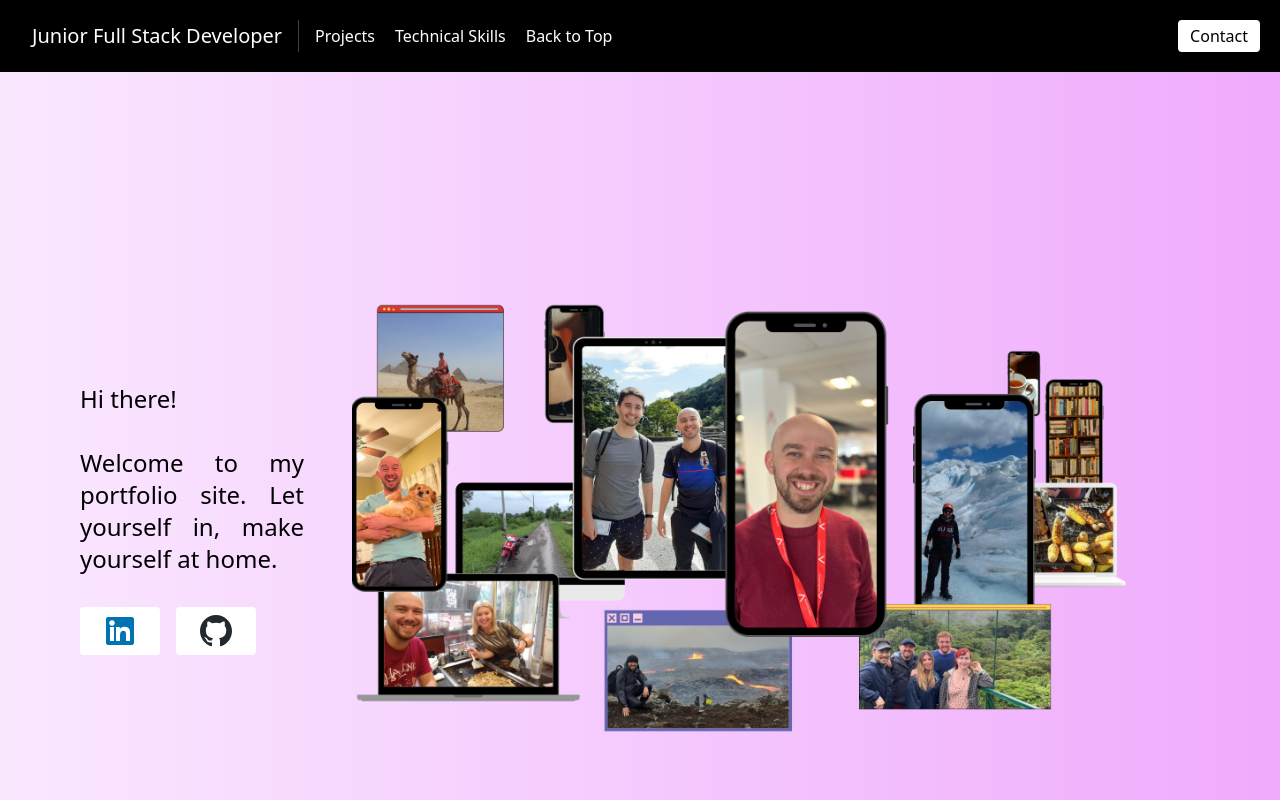
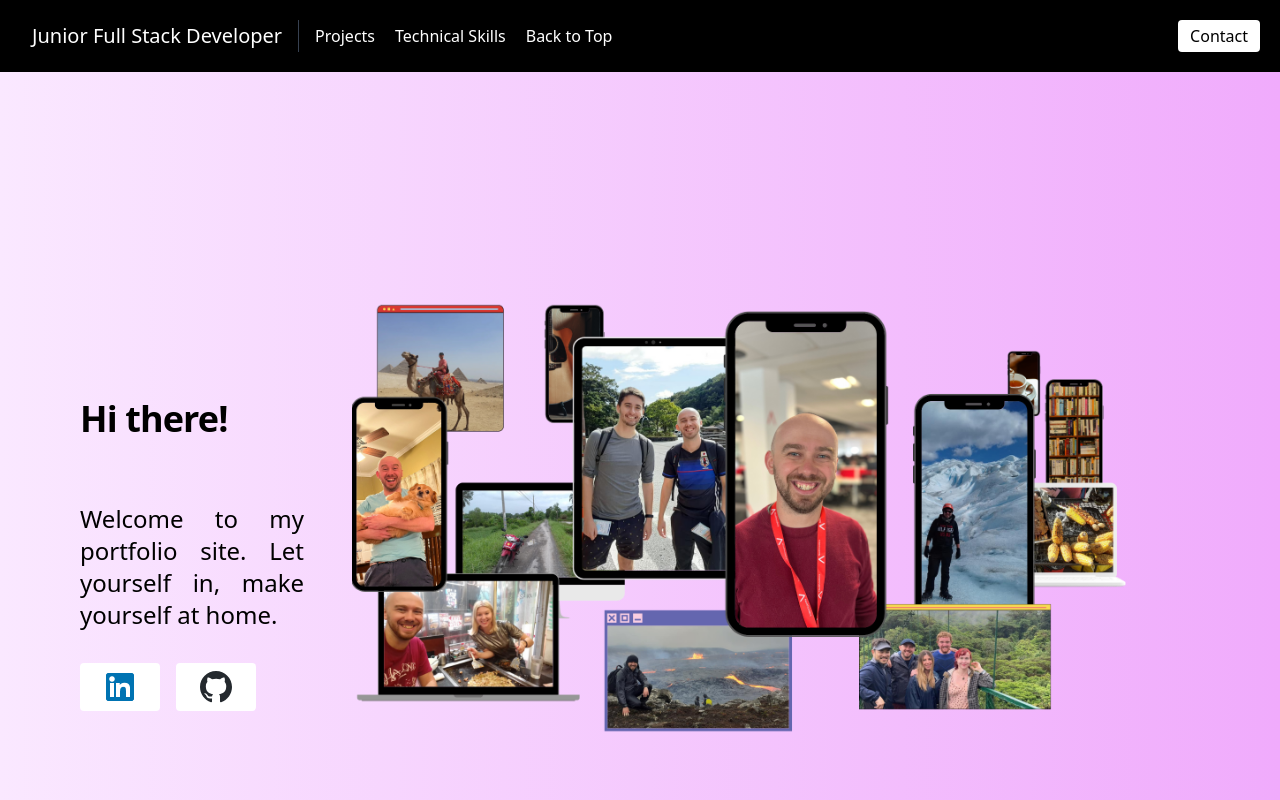
Before and after one commit to DanielCouperthwaite/Portfolio, a React (Vite) app: page / in a window 1280 px wide. Shown: the top 800 px of the page. Built offline with nearby package versions, Linux system fonts and the light colour scheme.

Commit message:
styling on landing page

```diff
--- a/src/components/About.jsx
+++ b/src/components/About.jsx
@@ -9,13 +9,13 @@ export default function About () {
 
 <div id="top" className="container mx-auto flex pl-10 pr-5 sm:px-20 py-20 md:flex-row flex-col items-center">
   <div >
-    {/* <h1 className="mt-2 text-3xl font-bold tracking-tight sm:text-4xl py-8 md:py-16">
-      Daniel Couperthwaite
+    <h1 className="mt-2 text-3xl font-bold tracking-tight sm:text-4xl py-8 md:py-16">
+      Hi there!
 
-    </h1> */}
-    <p className="md:mb-8 mb-6 sm:text-xl lg:text-2xl leading-relaxed">
+    </h1>
+    {/* <p className="md:mb-8 mb-6 sm:text-xl lg:text-2xl leading-relaxed">
       Hi there!
-    </p>
+    </p> */}
     <p className="md:mb-8 mb-6 sm:text-xl lg:text-2xl text-md leading-6">
       Welcome to my portfolio site. Let yourself in, make yourself at home.
     </p>
```
